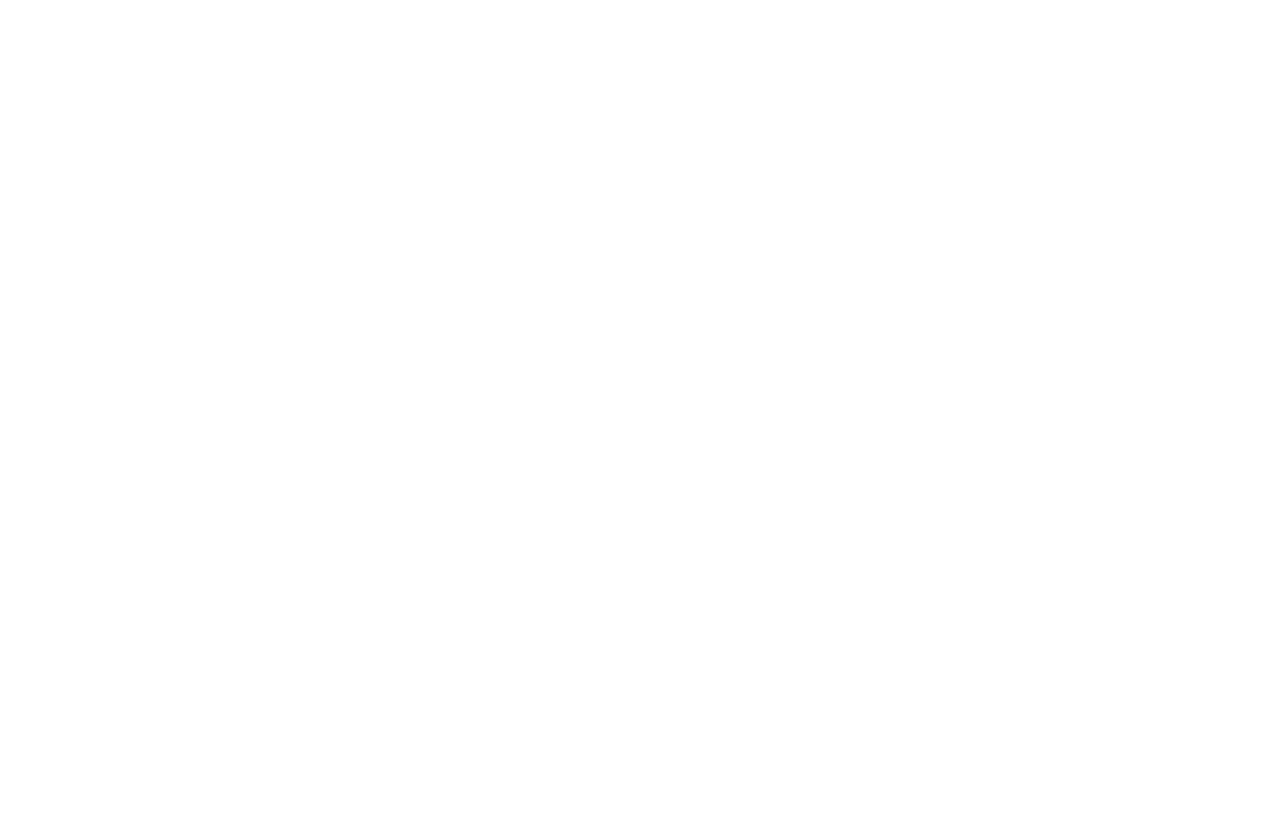
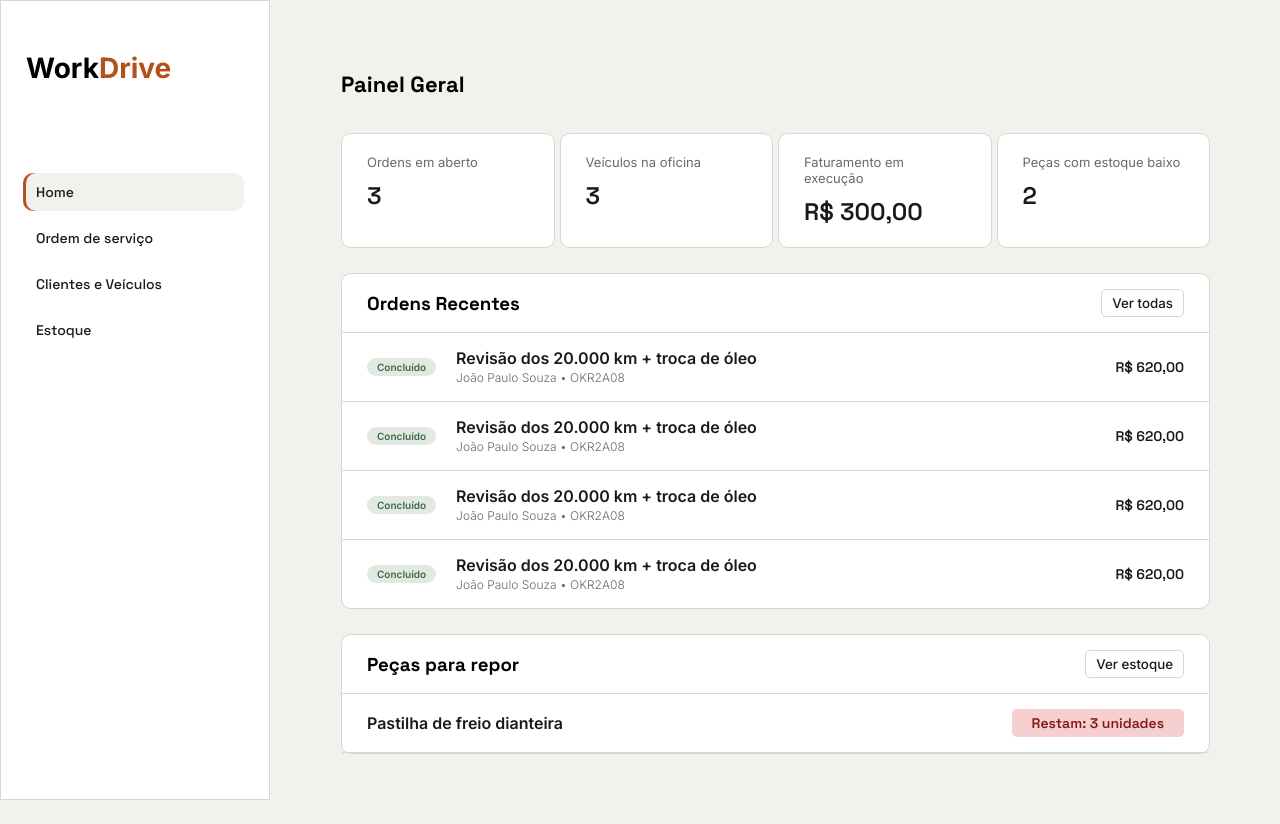
Before and after one commit to AlissonGusvos/WorkDrive, a plain HTML site: page index.html in a window 1280 px wide. Before the commit the page ends 800 px from the top, so only its background shows below. Drawn offline with Linux system fonts and the light colour scheme.

Commit message:
Painel Home

```diff
--- a/index.html
+++ b/index.html
@@ -3,9 +3,30 @@
 <head>
     <meta charset="UTF-8">
     <meta name="viewport" content="width=device-width, initial-scale=1.0">
+    <link rel="preconnect" href="https://fonts.googleapis.com">
+    <link rel="preconnect" href="https://fonts.gstatic.com" crossorigin>
+    <link href="https://fonts.googleapis.com/css2?family=Inter:ital,opsz,wght@0,14..32,100..900;1,14..32,100..900&family=Space+Grotesk:wght@300..700&display=swap" rel="stylesheet">
+    <link rel="stylesheet" href="style/style.css">
     <title>WorkDrive - A solução para sua oficina</title>
 </head>
 <body>
+    <aside class="sidebar-nav">
+        <div class="nav-container">
+            <div class="name"><h1>Work<span style="color: var(--color4);">Drive</span></h1></div>
 
+            <div class="buttons-container">
+                <button class="menu-item ativo" data-page="home">Home</button>
+                <button class="menu-item" data-page="ordem">Ordem de serviço</button>
+                <button class="menu-item" data-page="clientes">Clientes e Veículos</button>
+                <button class="menu-item" data-page="estoque">Estoque</button>
+            </div><!--CONTAINER NAVBAR-->
+        </div><!--MAIN CONTAINER-->
+    </aside><!--SIDEBAR NAV-->
+
+    <section id="main-container">
+
+    </section>
+
+    <script src="script.js"></script>
 </body>
 </html>
--- /dev/null
+++ b/pages/home.html
@@ -0,0 +1,118 @@
+<main>
+    <div class="title-container">
+        <h1 class="title">Painel Geral</h1>
+    </div><!--TITLE CONTAINER-->
+
+    <div class="results-section">
+
+    <div class="box-content w25">
+        <span class="box-content-title">Ordens em aberto</span>
+        <h3 class="results">3</h3>
+    </div><!--BOX CONTENT-->
+
+    <div class="box-content w25">
+        <span class="box-content-title">Veículos na oficina</span>
+        <h3 class="results">3</h3>
+    </div><!--BOX CONTENT-->
+
+    <div class="box-content w25">
+        <span class="box-content-title">Faturamento em execução</span>
+        <h3 class="results">R$ 300,00</h3>
+    </div><!--BOX CONTENT-->
+
+    <div class="box-content w25">
+        <span class="box-content-title">Peças com estoque baixo</span>
+        <h3 class="results">2</h3>
+    </div><!--BOX CONTENT-->
+
+    </div><!--RESULTS SECTION-->
+
+
+    <div class="panel">
+        <div class="panel-head">
+            <h3>Ordens Recentes</h3>
+            <button><span>Ver todas</span></button>
+        </div><!--PANEL HEAD-->
+
+        <div class="panel-body">
+
+            <div class="panel-row">
+                <div class="ordem-container">
+
+                    <div class="ordem-status aceito"><span>Concluído</span></div><!--ORDEM STATUS-->
+                    <div class="ordem-info">
+                        <h3>Revisão dos 20.000 km + troca de óleo</h3>
+                        <span>João Paulo Souza • OKR2A08</span>
+                    </div><!--INFO DE ORDEM-->
+
+                </div><!--CONTAINER ORDEM-->
+
+                <div class="valor-ordem">R$ 620,00</div><!--VALOR DA ORDEM-->
+            </div><!--LINHA PAINEL-->
+
+            <div class="panel-row">
+                <div class="ordem-container">
+
+                    <div class="ordem-status aceito"><span>Concluído</span></div><!--ORDEM STATUS-->
+                    <div class="ordem-info">
+                        <h3>Revisão dos 20.000 km + troca de óleo</h3>
+                        <span>João Paulo Souza • OKR2A08</span>
+                    </div><!--INFO DE ORDEM-->
+
+                </div><!--CONTAINER ORDEM-->
+
+                <div class="valor-ordem">R$ 620,00</div><!--VALOR DA ORDEM-->
+            </div><!--LINHA PAINEL-->
+
+            <div class="panel-row">
+                <div class="ordem-container">
+
+                    <div class="ordem-status aceito"><span>Concluído</span></div><!--ORDEM STATUS-->
+                    <div class="ordem-info">
+                        <h3>Revisão dos 20.000 km + troca de óleo</h3>
+                        <span>João Paulo Souza • OKR2A08</span>
+                    </div><!--INFO DE ORDEM-->
+
+                </div><!--CONTAINER ORDEM-->
+
+                <div class="valor-ordem">R$ 620,00</div><!--VALOR DA ORDEM-->
+            </div><!--LINHA PAINEL-->
+
+            <div class="panel-row" style="border: none;">
+                <div class="ordem-container">
+
+                    <div class="ordem-status aceito"><span>Concluído</span></div><!--ORDEM STATUS-->
+                    <div class="ordem-info">
+                        <h3>Revisão dos 20.000 km + troca de óleo</h3>
+                        <span>João Paulo Souza • OKR2A08</span>
+                    </div><!--INFO DE ORDEM-->
+
+                </div><!--CONTAINER ORDEM-->
+
+                <div class="valor-ordem">R$ 620,00</div><!--VALOR DA ORDEM-->
+            </div><!--LINHA PAINEL-->
+
+        </div><!--PANEL BODY-->
+    </div><!--PANEL ORDENS-->
+
+    <div class="panel">
+        <div class="panel-head">
+            <h3>Peças para repor</h3>
+            <button><span>Ver estoque</span></button>
+        </div><!--PANEL HEAD-->
+
+        <div class="panel-body">
+
+            <div class="panel-row">
+
+                <div class="ordem-info">
+                    <h3>Pastilha de freio dianteira</h3>
+                </div><!--INFO DE ORDEM-->
+
+                <div class="peca-falta negado">Restam: 3 unidades</div><!--VALOR DA ORDEM-->
+            </div><!--LINHA PAINEL-->
+
+
+        </div><!--PANEL BODY-->
+    </div><!--PANEL-->
+</main>
--- /dev/null
+++ b/script.js
@@ -0,0 +1,38 @@
+const botoes = document.querySelectorAll("[data-page]");
+const conteudo = document.getElementById("main-container");
+
+async function carregarPagina(pagina) {
+    try {
+        const resposta = await fetch(`pages/${pagina}.html`);
+
+        if (!resposta.ok) {
+            throw new Error("Página não encontrada");
+        }
+
+        const html = await resposta.text();
+
+        conteudo.innerHTML = html;
+
+    } catch (e) {
+        conteudo.innerHTML = "<h1>Erro ao carregar a página</h1>";
+        console.error(e);
+    }
+}
+
+botoes.forEach(botao => {
+    botao.addEventListener("click", () => {
+
+        // Remove a classe ativo de todos os botões
+        botoes.forEach(item => {
+            item.classList.remove("ativo");
+        });
+
+        // Adiciona ativo ao botão clicado
+        botao.classList.add("ativo");
+
+        // Carrega a página correspondente
+        carregarPagina(botao.dataset.page);
+    });
+});
+
+carregarPagina("home");
--- a/style.css
+++ /dev/null
@@ -1,10 +0,0 @@
-* {
-    padding: 0;
-    margin: 0;
-    box-sizing: border-box;
-}
-
-body {
-    width: 100vw;
-    height: 100vh;
-}
--- /dev/null
+++ b/style/style.css
@@ -0,0 +1,267 @@
+/* VARIÁVEIS */
+:root {
+    --text-color: #1a1a1a;
+    --text-color2: #6a6a6a;
+    --color1: #f2f1ed;
+    --color2: #fff;
+    --color3: #f8f8f8;
+    --color4: #b4501c;
+    --border-color: #dad6cd;
+}
+
+/* BOOTING */
+
+* {
+    padding: 0;
+    margin: 0;
+    box-sizing: border-box;
+}
+
+body {
+    width: 100vw;
+    height: 100vh;
+    background-color: var(--color1);
+    overflow-x: hidden;
+}
+
+main {
+    display: flex;
+    flex-direction: column;
+    gap: 25px;
+}
+
+.aceito {
+    background-color: #e2e9e3;
+    color: #3d6b45;
+}
+
+.andamento {
+    background-color: #f4e5dd;
+    color: #b4501c;
+}
+
+.negado {
+    background-color: #f6d0d0;
+    color: #871818;
+}
+
+.w25 {width: 25%;}
+.w33 {width: 32%;}
+.w50 {width: 49%;}
+.w100 {width: 100%;}
+
+.title {
+    font-family: "Space Grotesk";
+    font-size: 22px;
+}
+
+.box-content {
+    background-color: white;
+    border: 1px solid var(--border-color);
+    padding: 20px 25px;
+    border-radius: 10px;
+    display: flex;
+    flex-direction: column;
+    gap: 10px;
+}
+
+/* PAINEL */
+
+.panel {
+    background-color: white;
+    border: 1px solid var(--border-color);
+    border-radius: 10px;
+    display: flex;
+    flex-direction: column;
+    max-width: 100%;
+}
+
+.panel-head{
+    border-bottom: 1px solid var(--border-color);
+    display: flex;
+    padding: 15px 25px;
+    justify-content: space-between;
+    align-items: center;
+}
+
+.panel-head > h3 {
+    font-family: "Space Grotesk";
+}
+
+.panel-head > button {
+    background-color: #fff;
+    padding: 5px 10px;
+    border-radius: 5px;
+    border: 1px solid var(--border-color);
+    font-family: "Inter";
+    font-weight: 500;
+    color: var(--text-color);
+    cursor: pointer;
+}
+
+.panel-head > button:hover {
+    background-color: var(--color4);
+    color: white;
+    transition: .1s;
+}
+
+.panel-row {
+    display: flex;
+    justify-content: space-between;
+    align-items: center;
+    padding: 15px 25px;
+    border-bottom: 1px solid var(--border-color);
+}
+
+.ordem-container {
+    display: flex;
+    align-items: center;
+    gap: 20px;
+}
+
+.ordem-status {
+    font-family: "Inter";
+    font-size: 10px;
+    font-weight: 600;
+    padding: 3px 10px;
+    border-radius: 20px;
+}
+
+.ordem-info > h3 {
+    font-family: "inter";
+    font-weight: 600;
+    font-size: 16px;
+    color: var(--text-color);
+}
+
+.ordem-info > span {
+    font-family: "Inter";
+    font-weight: 300;
+    font-size: 12px;
+    color: var(--text-color2);
+}
+
+.valor-ordem {
+    font-family: "Space Grotesk", sans-serif;
+    color: var(--text-color);
+    font-weight: 600;
+    font-size: 14px;
+}
+
+.peca-falta {
+    font-family: "Space Grotesk", sans-serif;
+    font-weight: 600;
+    font-size: 14px;
+    padding: 5px 20px;
+    border-radius: 5px;
+}
+
+/* SIDEBAR */
+
+.sidebar-nav {
+    width: 270px;
+    height: 100%;
+    background-color: #fff;
+    border: 1px solid var(--border-color);
+    display: flex;
+    flex-direction: column;
+    padding: 50px 25px;
+    position: fixed;
+}
+
+.nav-container {
+    height: 35%;
+    display: flex;
+    flex-direction: column;
+    justify-content: space-between;
+}
+
+.buttons-container {
+    height: 50%;
+    display: flex;
+    flex-direction: column;
+    gap: 8px;
+}
+
+.nav-button {
+    text-decoration: none;
+    color: var(--text-color);
+    font-size: 14px;
+    font-weight: 500;
+}
+
+.menu-item {
+    font-family: "Space Grotesk", sans-serif;
+    padding: 10px 10px;
+    border-radius: 10px;
+    text-align: left;
+    color: var(--text-color);
+    font-size: 14px;
+    font-weight: 500;
+    border: 0;
+    background-color: rgba(0, 0, 0, 0);
+    cursor: pointer;
+}
+
+.menu-item:hover {
+    background-color: var(--color3);
+}
+
+.name > h1 {
+    font-family: "Inter";
+    padding-bottom: 35px;
+    font-size: 28px;
+}
+
+.ativo {
+    background-color: var(--color1) !important;
+    box-shadow: -3px 0px 0px 0px var(--color4);
+}
+
+/* CONTEÚDO */
+
+#main-container {
+    margin-left: 271px;
+    padding: 70px;
+    max-width: calc(100vw - 270px);
+}
+
+.results-section {
+    display: flex;
+    width: 100%;
+    justify-content: space-between;
+    gap: 5px;
+}
+
+.title-container {
+    padding-bottom: 10px;
+}
+
+.box-content-title {
+    font-size: 13px;
+    font-family: "Inter";
+    color: var(--text-color2);
+}
+
+.results {
+    color: var(--text-color);
+    font-size: 24px;
+    font-weight: 600;
+    font-family: "Space Grotesk", sans-serif;
+}
+
+@media screen and (max-width: 769px) {
+    .results-section{
+        flex-wrap: wrap;
+    }
+    .box-content.w25 {
+        width: 49%;
+    }
+}
+
+@media screen and (max-width: 426px) {
+    .sidebar-nav {display: none;}
+    #main-container{max-width: 100vw; margin-left: 0;}
+    .results-section{flex-wrap: wrap;}
+    .box-content.w25 {width: 100%;}
+}
```
Also changed, not shown: pages/clientes.html (added, +3 -0 lines), pages/estoque.html (added, +3 -0 lines), pages/ordem.html (added, +3 -0 lines).
